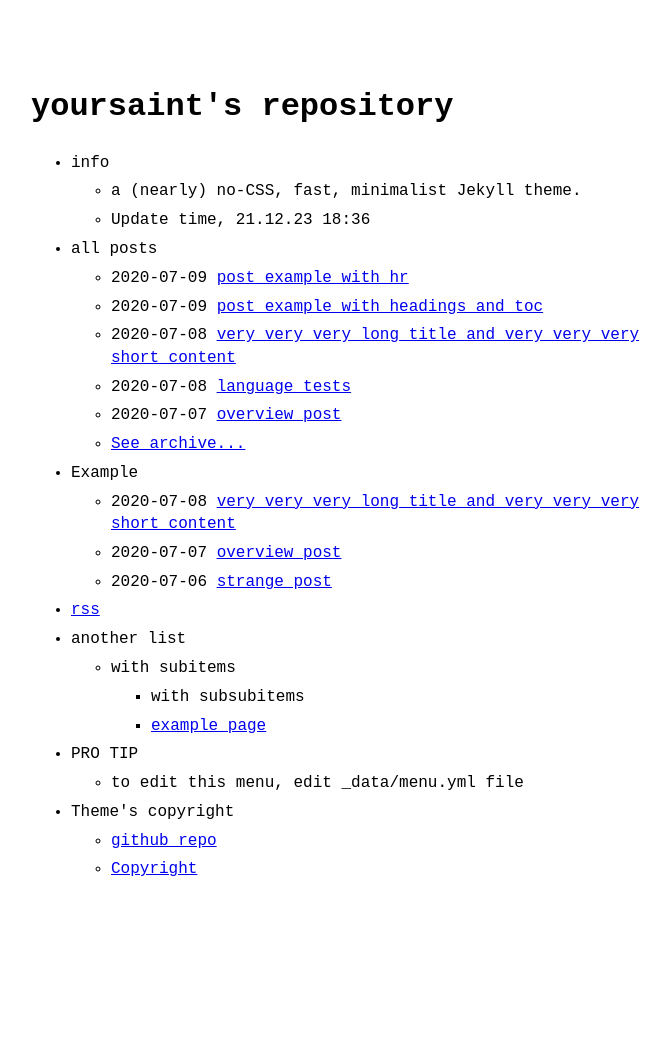
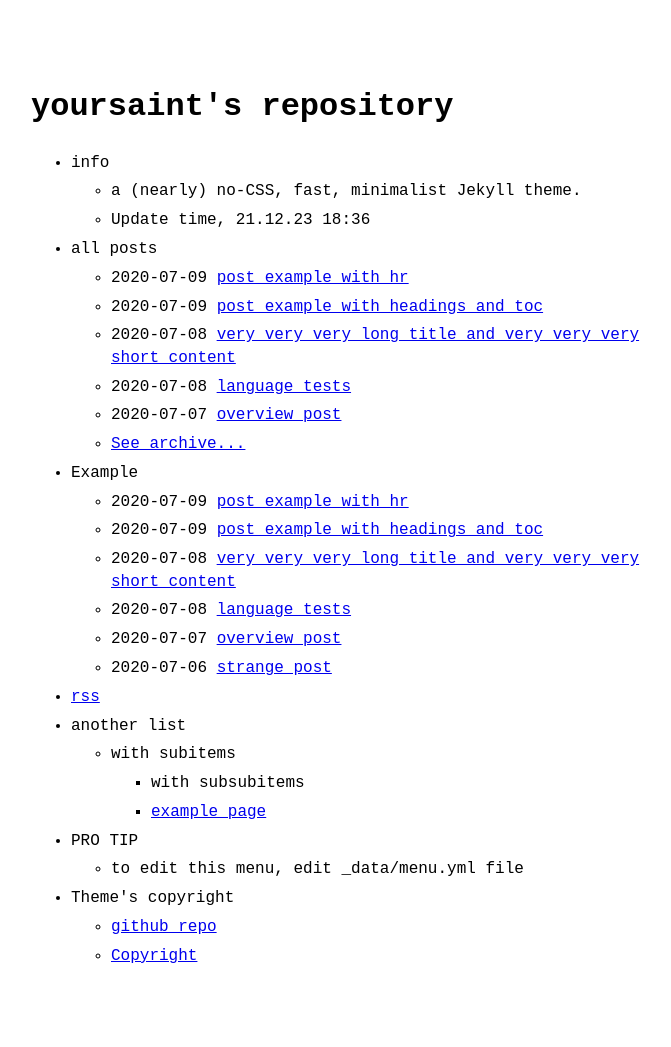
Before and after one commit to yoursaint/yoursaint.github.io, a Jekyll site: the page built from index.md, in a window 1280 px wide. Shown: the whole page, without its empty margins (289-960 px from the left). Built offline with Jekyll 4.4.1, drawn with Linux system fonts in a browser that asks for light colours; before the commit the page ends 961 px from its top, so only the background shows below that.

Commit message:
move all example posts to example

```diff
--- a/_posts/2020-07-08-language-tests.md
+++ b/_posts/2020-07-08-language-tests.md
@@ -1,7 +1,7 @@
 ---
 layout: post
 title: "Language Tests"
-category: example2
+category: example
 ---
 
 Note: I took this test post from [moving](https://github.com/huangyz0918/moving), which is another Jekyll theme which is better that this one so I should not have linked it because now you will decide to use it instead of mine.
--- a/_posts/2020-07-09-post-example-with-headings-and-toc.md
+++ b/_posts/2020-07-09-post-example-with-headings-and-toc.md
@@ -1,6 +1,6 @@
 ---
 layout: post
-category: example2
+category: example
 ---
 
 Mauris viverra dictum ultricies. Vestibulum quis ipsum euismod, facilisis metus sed, varius ipsum. Donec scelerisque lacus libero, eu dignissim sem venenatis at. Nunc a egestas tortor, sed feugiat leo.
--- a/_posts/2020-07-09-post-example-with-hr.md
+++ b/_posts/2020-07-09-post-example-with-hr.md
@@ -1,6 +1,7 @@
 ---
 layout: post
 slug: hr example
+category: example
 ---
 
 Lorem ipsum[^1] dolor sit amet, consectetur adipiscing elit. Pellentesque vel lacinia neque. Praesent nulla quam, ullamcorper in sollicitudin ac, molestie sed justo. Cras aliquam, sapien id consectetur accumsan, augue magna faucibus ex, ut ultricies turpis tortor vel ante. In at rutrum tellus. Nullam vestibulum metus eu purus malesuada, volutpat mattis leo facilisis. Sed consectetur, nisl et semper laoreet, velit augue congue nunc, eget eleifend odio erat eu sapien. Phasellus dictum efficitur dapibus. Morbi porta lacinia tincidunt. Nam aliquet est mi, nec lacinia ipsum elementum sed. Nam feugiat ipsum tortor, et pretium purus sollicitudin et.
```
